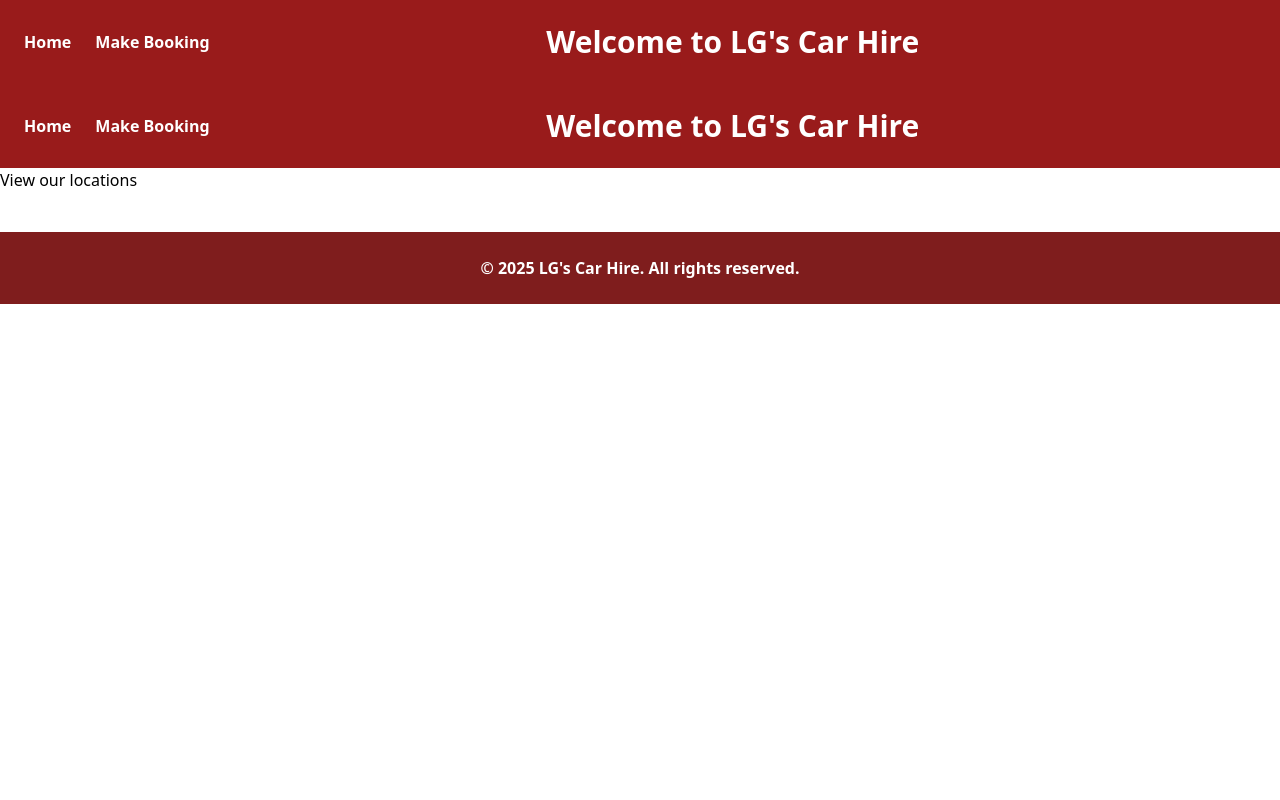
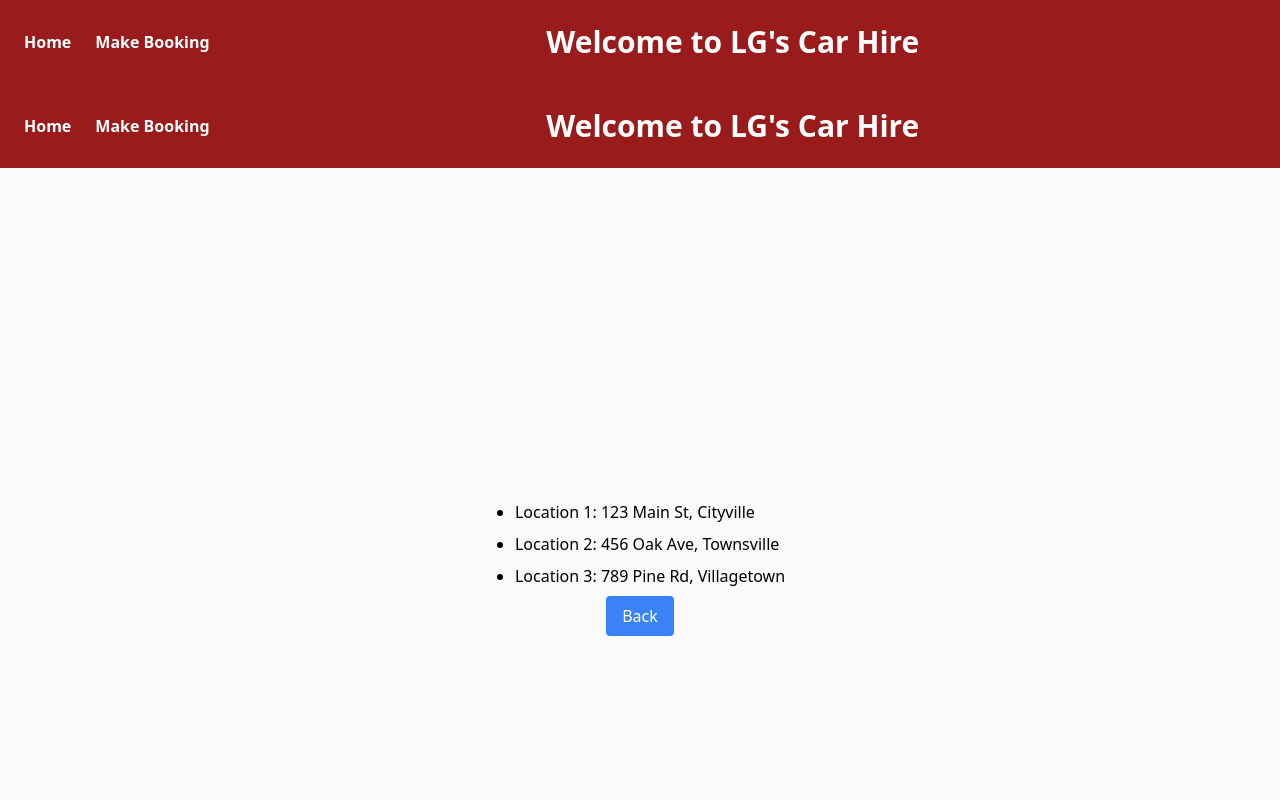
Before and after one commit to lisazumana03/lgs-car-hire-frontend, a React (Vite) app: page /locations in a window 1280 px wide. Shown: the top 800 px of the page. Built offline with nearby package versions, Linux system fonts and the light colour scheme.

Commit message:
file incoming

```diff
--- a/src/pages/Reservation/Location/LocationList.jsx
+++ b/src/pages/Reservation/Location/LocationList.jsx
@@ -1,7 +1,18 @@
+/*
+Lisakhanya Zumana (230864821)
+Date: 24/08/2025
+ */
+
 function LocationList() {
   return (
-      <div>
-          <h2> View our locations </h2>
+      <div className="flex flex-col items-center justify-center min-h-screen bg-gray-50">
+          <ul className="list-disc pl-5">
+              <li className="mb-2">Location 1: 123 Main St, Cityville</li>
+              <li className="mb-2">Location 2: 456 Oak Ave, Townsville</li>
+              <li className="mb-2">Location 3: 789 Pine Rd, Villagetown</li>
+              {/* Add more locations as needed */}
+          </ul>
+          <button type="button" className="bg-blue-500 text-white px-4 py-2 rounded hover:bg-blue-700" onClick={() => navigate("/")}>Back</button>
       </div>
   );
 }
```
